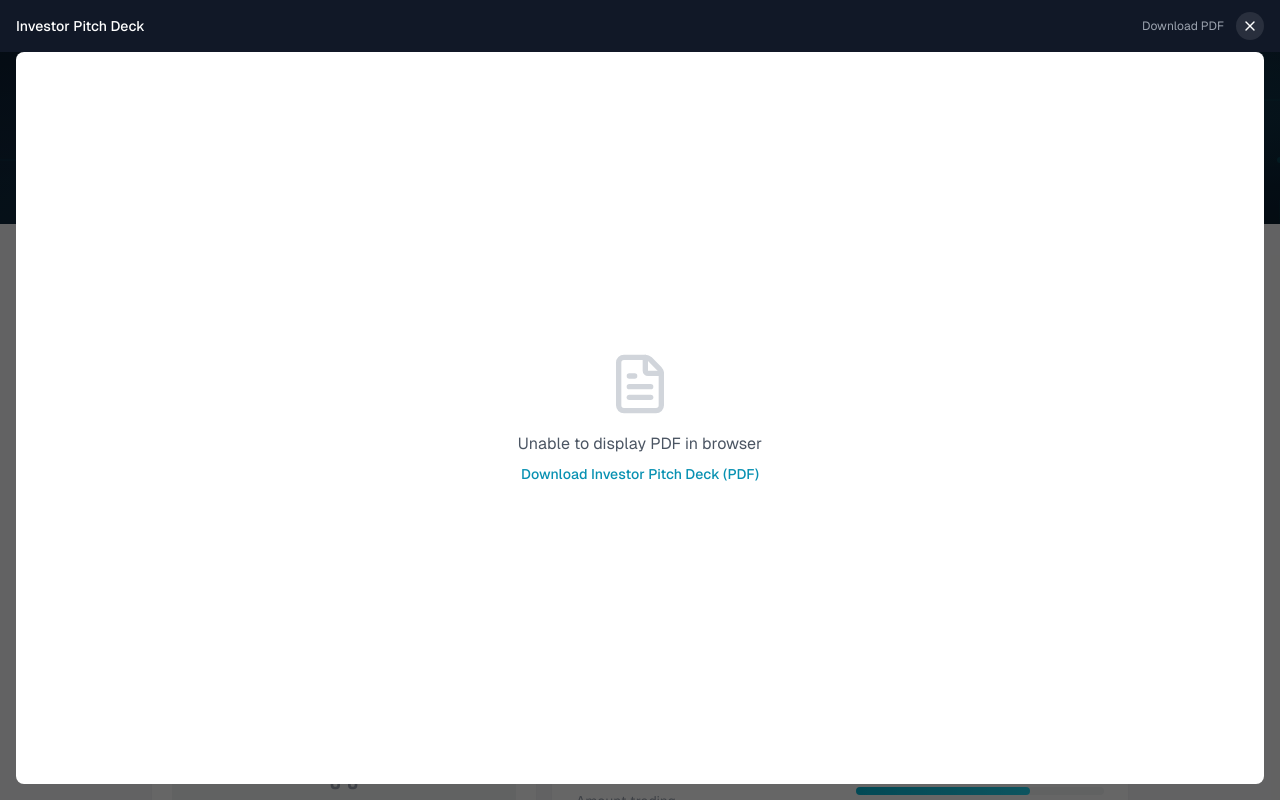
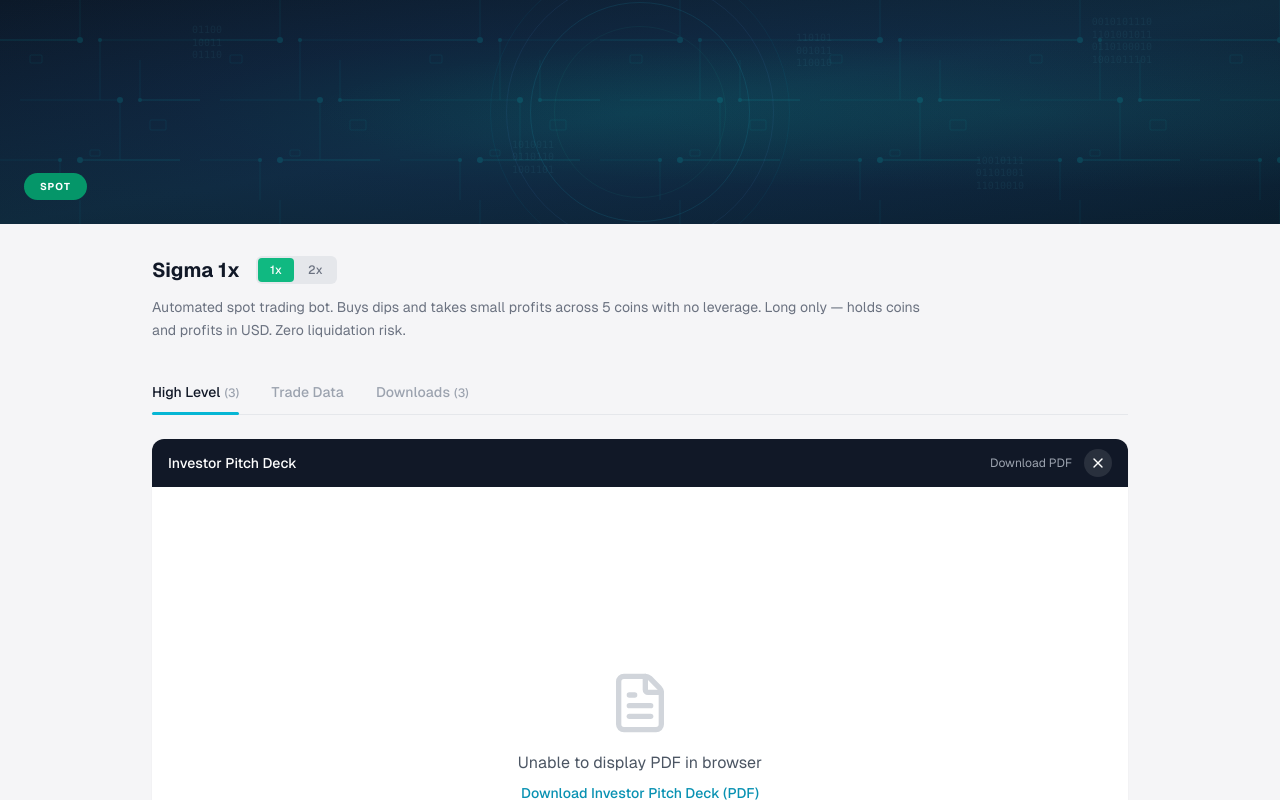
Before and after one commit to 20aleortiz/sequence-temp-data-room-, a Next.js app: page / in a window 1280 px wide. Both pictures are taken after a click on the element "Investor Pitch Deck". Shown: the top 800 px of the page. Built offline with nearby package versions, Linux system fonts and the light colour scheme.

Commit message:
PDF viewer inline like video: no fullscreen overlay, renders in page flow

```diff
--- a/app/components/HighLevelTab.tsx
+++ b/app/components/HighLevelTab.tsx
@@ -1,6 +1,6 @@
 "use client";
 
-import { useState, useEffect, useCallback } from "react";
+import { useState } from "react";
 import { Play, FileText, Headphones, X } from "lucide-react";
 import { strategies, StrategyKey } from "../data";
 
@@ -30,17 +30,7 @@ export default function HighLevelTab({
   const isActive = (type: string, src: string) =>
     activeMedia?.type === type && activeMedia.src === src;
 
-  // Close PDF overlay on Escape key
-  const handleEscape = useCallback((e: KeyboardEvent) => {
-    if (e.key === "Escape" && activeMedia?.type === "pdf") {
-      setActiveMedia(null);
-    }
-  }, [activeMedia]);
 
-  useEffect(() => {
-    document.addEventListener("keydown", handleEscape);
-    return () => document.removeEventListener("keydown", handleEscape);
-  }, [handleEscape]);
 
   return (
     <div className="space-y-6">
@@ -83,15 +73,8 @@ export default function HighLevelTab({
       )}
 
       {activeMedia?.type === "pdf" && (
-        <div
-          className="fixed inset-0 z-50 bg-black/60 flex flex-col"
-          onClick={() => setActiveMedia(null)}
-        >
-          {/* Top bar */}
-          <div
-            className="flex items-center justify-between bg-gray-900 px-4 py-3 shrink-0"
-            onClick={(e) => e.stopPropagation()}
-          >
+        <div className="relative rounded-xl overflow-hidden bg-white shadow-sm">
+          <div className="flex items-center justify-between bg-gray-900 px-4 py-2.5">
             <span className="text-sm text-white font-medium">Investor Pitch Deck</span>
             <div className="flex items-center gap-3">
               <a
@@ -109,16 +92,14 @@ export default function HighLevelTab({
               </button>
             </div>
           </div>
-          {/* PDF via <object> — stays in page, no top-frame navigation */}
-          <div className="flex-1 mx-4 mb-4 overflow-hidden rounded-lg" onClick={(e) => e.stopPropagation()}>
           <object
             key={activeMedia.src}
             data={`${activeMedia.src}#toolbar=1&navpanes=0&view=FitH`}
             type="application/pdf"
-              className="w-full h-full bg-white"
+            className="w-full bg-white"
+            style={{ height: "500px" }}
           >
-              {/* Fallback if browser can't embed PDF */}
-              <div className="flex flex-col items-center justify-center h-full bg-white p-10 text-center">
+            <div className="flex flex-col items-center justify-center p-10 text-center" style={{ height: "500px" }}>
               <FileText className="w-16 h-16 text-gray-300 mb-4" />
               <p className="text-gray-600 mb-2">Unable to display PDF in browser</p>
               <a
@@ -130,7 +111,6 @@ export default function HighLevelTab({
               </a>
             </div>
           </object>
-          </div>
         </div>
       )}
 
```
Lines whose indentation alone changed are shown as unchanged.
